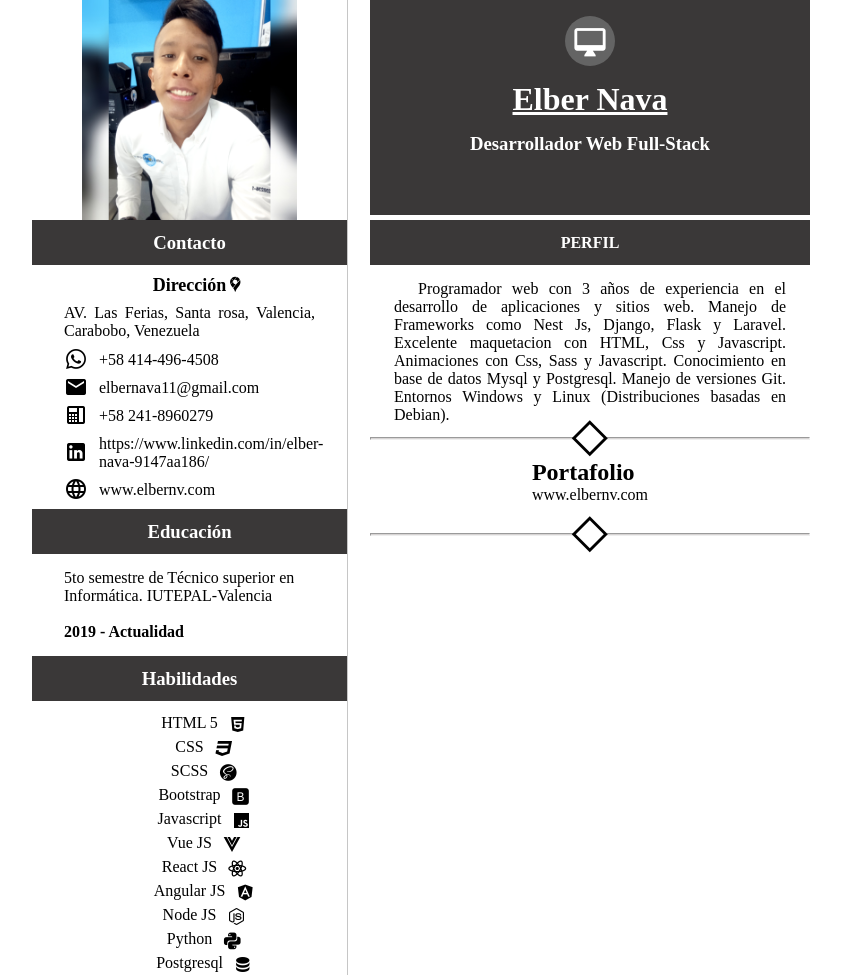
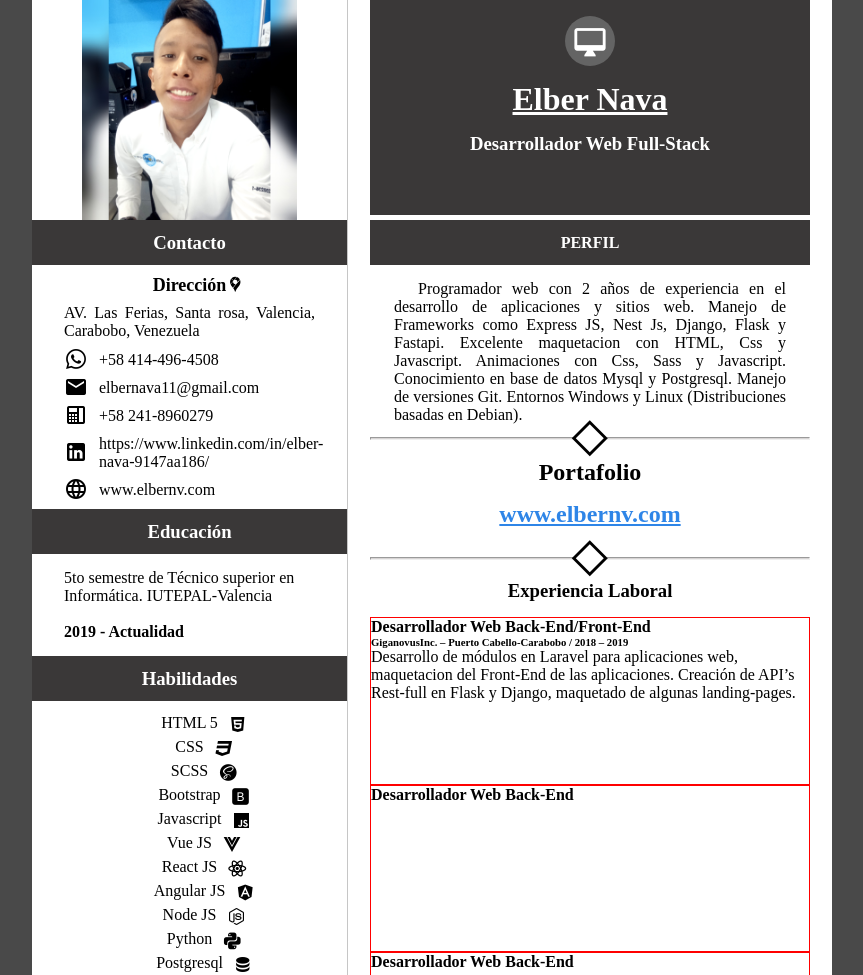
Before and after one commit to elbernv/curriculum, a website: page page/index.html in a window 1280 px wide. Shown: the top 975 px of the page, without its empty margins (208-1071 px from the left). Drawn offline with Linux system fonts and the light colour scheme.

Commit message:
Work experience section created

```diff
--- a/page/index.html
+++ b/page/index.html
@@ -105,12 +105,13 @@
         </div>
         <div class="me-description">
           <p>
-            Programador web con 3 años de experiencia en el desarrollo de
-            aplicaciones y sitios web. Manejo de Frameworks como Nest Js,
-            Django, Flask y Laravel. Excelente maquetacion con HTML, Css y
-            Javascript. Animaciones con Css, Sass y Javascript. Conocimiento en
-            base de datos Mysql y Postgresql. Manejo de versiones Git. Entornos
-            Windows y Linux (Distribuciones basadas en Debian).
+            Programador web con 2 años de experiencia en el desarrollo de
+            aplicaciones y sitios web. Manejo de Frameworks como Express JS,
+            Nest Js, Django, Flask y Fastapi. Excelente maquetacion con HTML,
+            Css y Javascript. Animaciones con Css, Sass y Javascript.
+            Conocimiento en base de datos Mysql y Postgresql. Manejo de
+            versiones Git. Entornos Windows y Linux (Distribuciones basadas en
+            Debian).
           </p>
         </div>
         <div class="separator">
@@ -125,6 +126,24 @@
           <hr />
           <span class="mdi mdi-square-outline mdi-rotate-45"></span>
         </div>
+        <div class="work-experience">
+          <h3>Experiencia Laboral</h3>
+          <div class="work-experience-content">
+            <h4>Desarrollador Web Back-End/Front-End</h4>
+            <h6>GiganovusInc. – Puerto Cabello-Carabobo / 2018 – 2019</h6>
+            <p>
+              Desarrollo de módulos en Laravel para aplicaciones web,
+              maquetacion del Front-End de las aplicaciones. Creación de API’s
+              Rest-full en Flask y Django, maquetado de algunas landing-pages.
+            </p>
+          </div>
+          <div class="work-experience-content">
+            <h4>Desarrollador Web Back-End</h4>
+          </div>
+          <div class="work-experience-content">
+            <h4>Desarrollador Web Back-End</h4>
+          </div>
+        </div>
       </div>
     </div>
   </body>
--- a/page/scss/index.scss
+++ b/page/scss/index.scss
@@ -11,6 +11,7 @@ html {
 body {
   display: flex;
   justify-content: center;
+  background-color: rgb(73, 73, 73);
 }
 
 .cv-container {
@@ -223,6 +224,39 @@ body {
     .portfolio {
       margin-top: 2rem;
       margin-bottom: 1rem;
+
+      h2 {
+        text-align: center;
+        font-size: 24px;
+        margin-bottom: 15px;
+      }
+
+      span {
+        font-size: 24px;
+        color: rgb(46, 133, 231);
+        font-weight: 800;
+        text-decoration: underline;
+        cursor: pointer;
+      }
+    }
+
+    .work-experience {
+      margin-top: 33px;
+      height: 540px;
+      width: 440px;
+      display: flex;
+      flex-direction: column;
+      align-items: center;
+
+      .work-experience-content {
+        width: 440px;
+        border: 1px solid red;
+        height: 169px;
+      }
+
+      .work-experience-content:first-of-type {
+        margin-top: 15px;
+      }
     }
   }
 }
```
Also changed, not shown: page/css/index.css, 1 other file.
